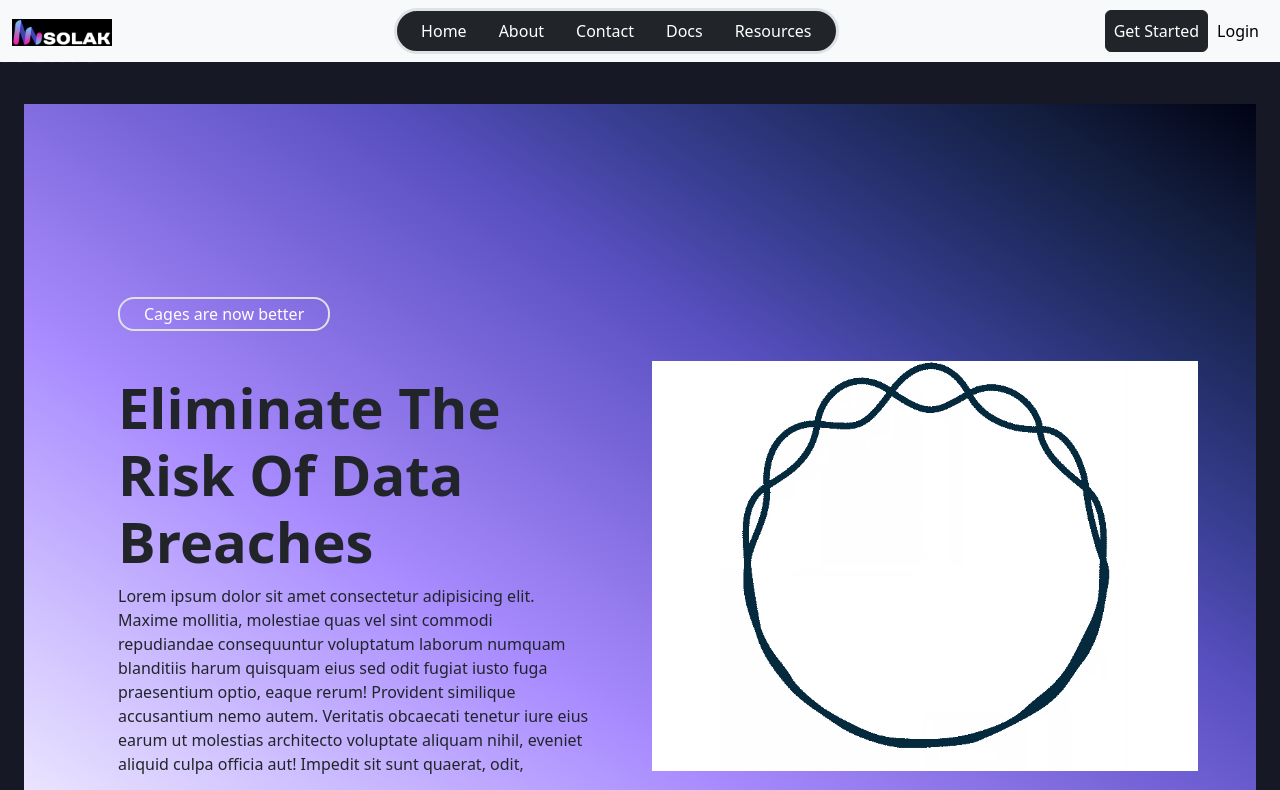
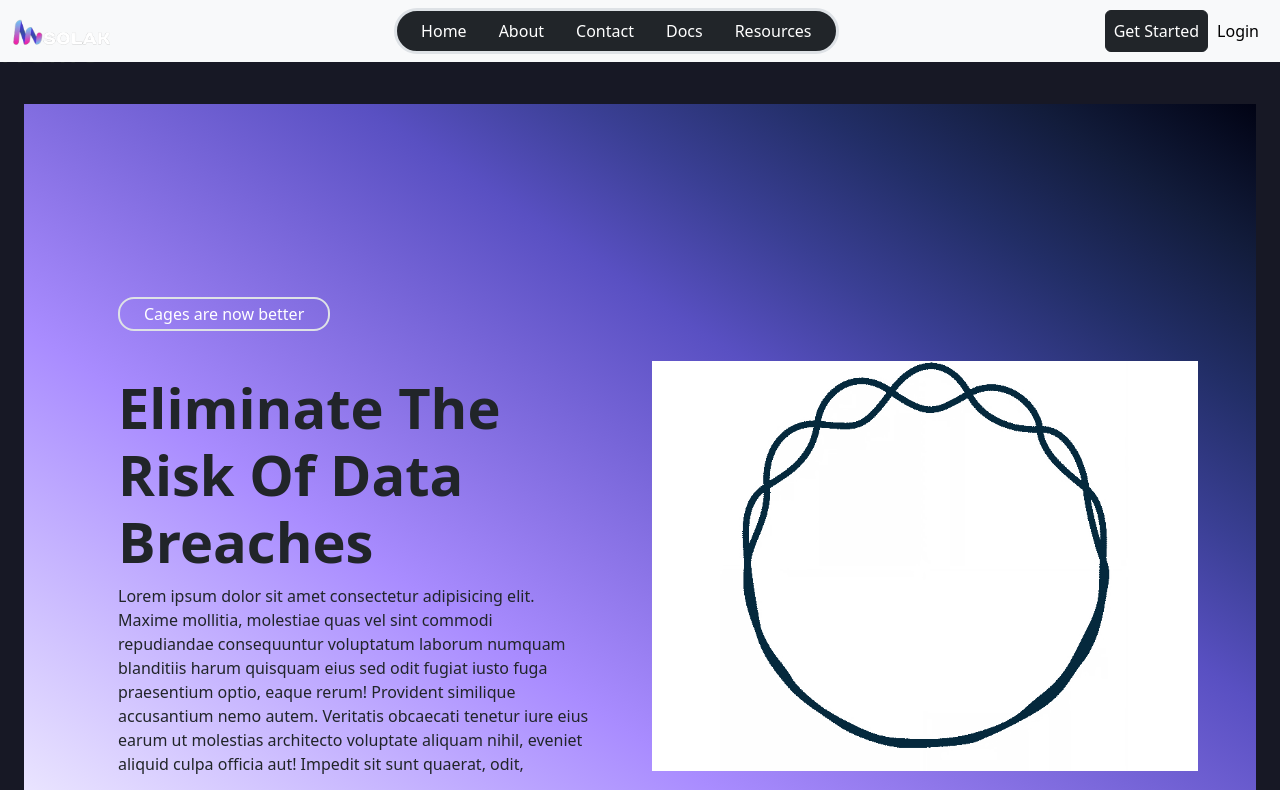
Before and after one commit to Follyb2810/solakgpt, a React (Create React App) app: page / in a window 1280 px wide. Shown: the top 790 px of the page. Built offline with nearby package versions, Linux system fonts and the light colour scheme.

Commit message:
changing logo

```diff
--- a/src/Shared/Footer.js
+++ b/src/Shared/Footer.js
@@ -9,7 +9,7 @@ const Footer = () => {
           <div className="row">
               <div className="col-12 col-md-4">
                  <Link to='/'>
-                 <img src={require('./../asset/images/log.jpeg')} className='img-fluid' width={"200px"} alt=''/>
+                 <img src={require('./../asset/images/logorm.png')} className='img-fluid' width={"200px"} alt=''/>
                   </Link>
               </div>
               <div className="col-12 col-md-8">
--- a/src/Shared/Navbar.js
+++ b/src/Shared/Navbar.js
@@ -55,10 +55,10 @@ const Navbar = () => {
             <div class="container-fluid flex-nowrap ">
                 {showLogo ?
                  (<a class="navbar-brand p-0" href="#">
-                    <img src={require('./../asset/images/log.jpeg')} className='img-fluid logo'  alt=''/>
+                    <img src={require('./../asset/images/logorm.png')} className='img-fluid logo'  alt=''/>
                     </a>):
                     (<a class="navbar-brand d-block d-md-none p-0" href="#">
-                        <img src={require('./../asset/images/log.jpeg')} className='img-fluid p-0 logo'  alt=''/>
+                        <img src={require('./../asset/images/logorm.png')} className='img-fluid p-0 logo'  alt=''/>
                     </a>)}
 
                 <div className='d-block d-md-none p-0'>
```
Also changed, not shown: src/asset/images/logorm.png (added).
